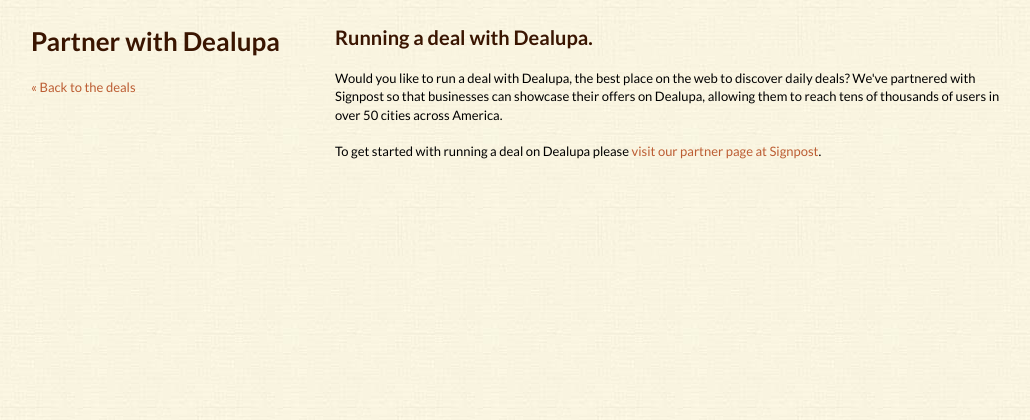
After one commit to vijayb/dealupa, a PHP site: page /partner in a window 1280 px wide. The commit adds this page. Shown: the part 48-468 px from the top of the page, without its empty margins (117-1147 px from the left). Run offline with PHP 8.4, Linux system fonts and the light colour scheme; some libraries are stand-ins or nearby versions.

Commit message:
Add link on website for Signpost affiliate page

```diff
--- a/frontend/index.php
+++ b/frontend/index.php
@@ -783,6 +783,8 @@ pushState();
 			&#160;&#160;&#160;&#160;&#160;&#160;
 			<a href="/terms">Terms of Service</a>
 			&#160;&#160;&#160;&#160;&#160;&#160;
+			<a href="/partner">Run a deal with us</a>
+			&#160;&#160;&#160;&#160;&#160;&#160;
 			<a href="javascript:void(0);" style="color:#3A1500" onclick='load(); removeWelcome();'>.</a>
 		</div>
 	</div>
--- /dev/null
+++ b/frontend/partner.php
@@ -0,0 +1,24 @@
+<?php require("static_top.php"); ?>
+
+	<h1>Partner with Dealupa</h1>
+	<br>
+	<a href="/">&#171; Back to the deals</a>
+</td>
+<td>
+
+
+
+<div style="float:right">
+
+	<h2><b>Running a deal with Dealupa.</b></h2>
+
+	<br>
+
+			     Would you like to run a deal with Dealupa, the best place on the web to discover daily deals? We've partnered with Signpost so that businesses can showcase their offers on Dealupa, allowing them to reach tens of thousands of users in over 50 cities across America.
+<br><BR>
+To get started with running a deal on Dealupa please <a href="http://marketing.signpost.com/partner-dealupa">visit our partner page at Signpost</a>.
+
+
+</div>
+
+<?php require("static_bottom.php"); ?>
--- a/frontend/static_bottom.php
+++ b/frontend/static_bottom.php
@@ -21,6 +21,8 @@
 			<a href="/privacy">Privacy Policy</a>
 			&#160;&#160;&#160;&#160;&#160;&#160;
 			<a href="/terms">Terms of Service</a>
+			&#160;&#160;&#160;&#160;&#160;&#160;
+			<a href="/partner">Run a deal with us</a>
 		</div>
 	</div>
 
```
